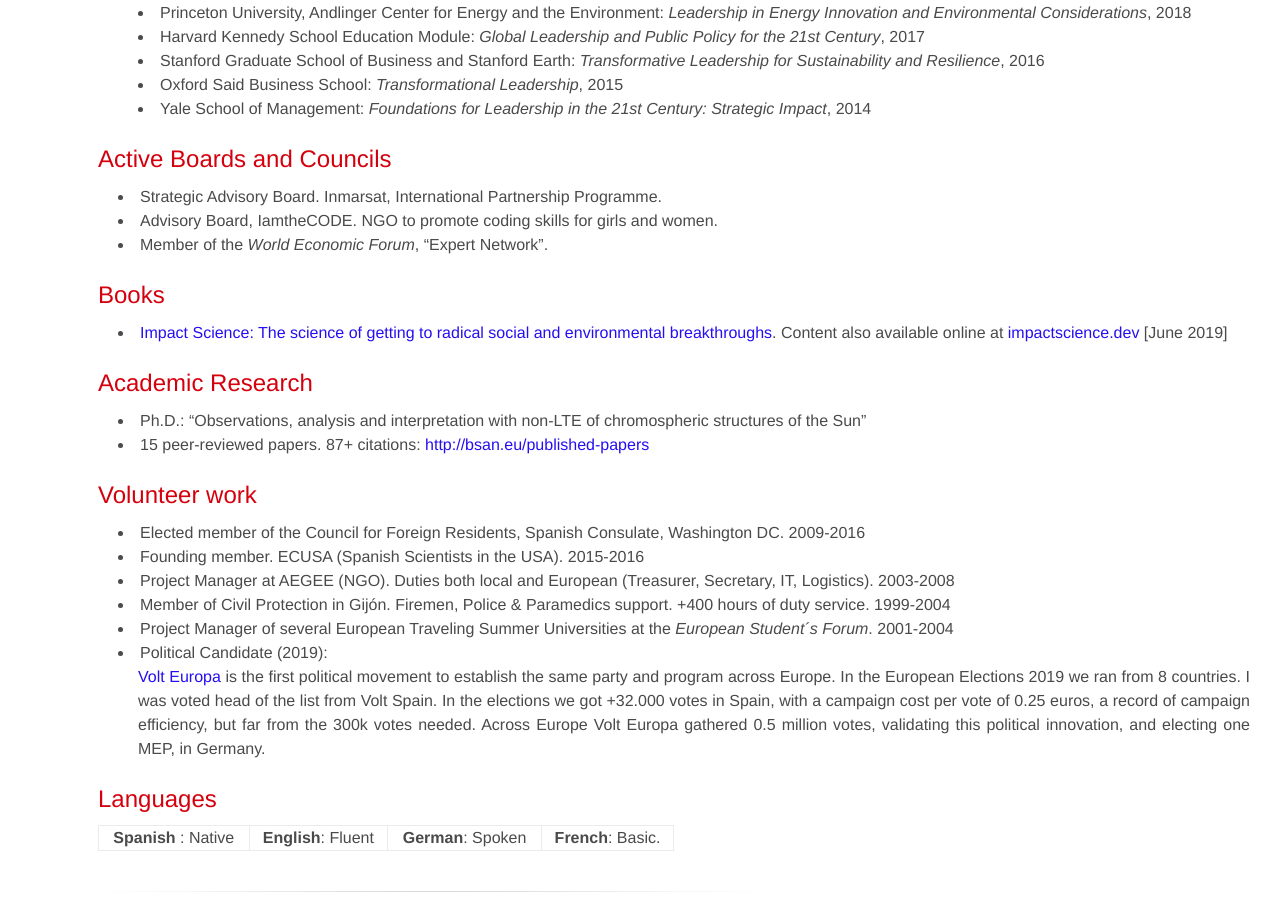
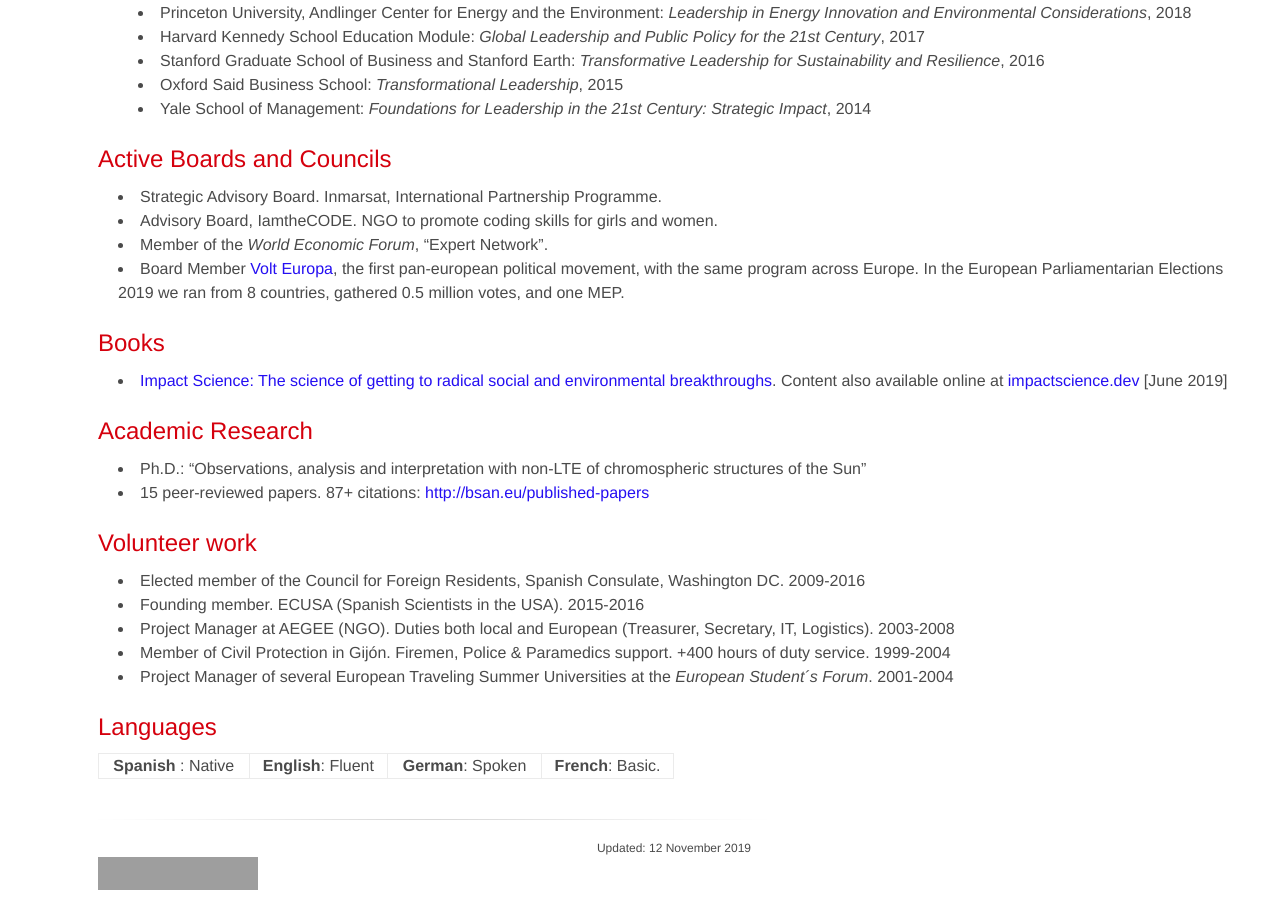
Before and after one commit to brunosan/cv, a Jekyll site: the page built from index.md, in a window 1280 px wide and 900 px high, scrolled down 1179 px. Built offline with Jekyll 4.4.1, drawn with Linux system fonts in a browser that asks for light colours; grey boxes are pictures that could not be loaded.

Commit message:
Move Volt to Boards

```diff
--- a/index.md
+++ b/index.md
@@ -54,6 +54,7 @@
 * Strategic Advisory Board. Inmarsat, International Partnership Programme.
 * Advisory Board, IamtheCODE. NGO to promote coding skills for girls and women.
 * Member of the *World Economic Forum*, "Expert Network".
+* Board Member [Volt Europa](https://www.volteuropa.org/), the first pan-european  political movement, with the same program across Europe. In the European Parliamentarian Elections 2019 we ran from 8 countries, gathered 0.5 million votes, and one MEP.
 
 ## Books
 
@@ -71,8 +72,6 @@
 * Project Manager at AEGEE (NGO). Duties both local and European (Treasurer, Secretary, IT, Logistics). 2003-2008
 * Member of Civil Protection in Gijón. Firemen, Police & Paramedics support. +400 hours of duty service. 1999-2004
 * Project Manager of several European Traveling Summer Universities at the *European Student´s Forum*. 2001-2004
-* Political Candidate (2019):
- >[Volt Europa](https://www.volteuropa.org/) is the first political movement to establish the same party and program across Europe. In the European Elections 2019 we ran from 8 countries. I was voted head of the list from Volt Spain. In the elections we got +32.000 votes in Spain, with a campaign cost per vote of 0.25 euros, a record of campaign efficiency, but far from the 300k votes needed. Across Europe Volt Europa gathered 0.5 million votes, validating this political innovation, and electing one MEP, in Germany.
 
 
 ## Languages ##
```
